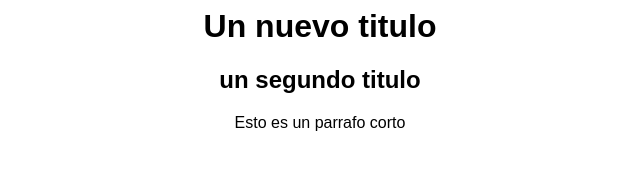
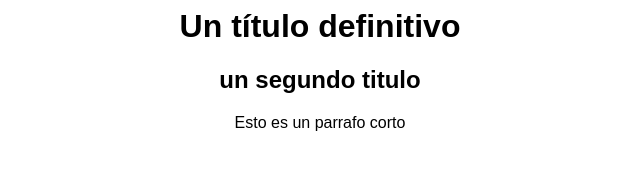
Before and after one commit to catalinacst/gc, a plain HTML site: page index.html in a window 1280 px wide. Shown: the whole page, without its empty margins (320-960 px from the left). Drawn offline with Linux system fonts and the light colour scheme.

Commit message:
add title stable

```diff
--- a/index.html
+++ b/index.html
@@ -5,7 +5,7 @@
   </head>
   <body>
     <div id="container">
-      <h1>Un nuevo titulo</h1>
+      <h1>Un título definitivo</h1>
       <h2>un segundo titulo</h2>
       <p>Esto es un parrafo corto</p>
     </div>
```
